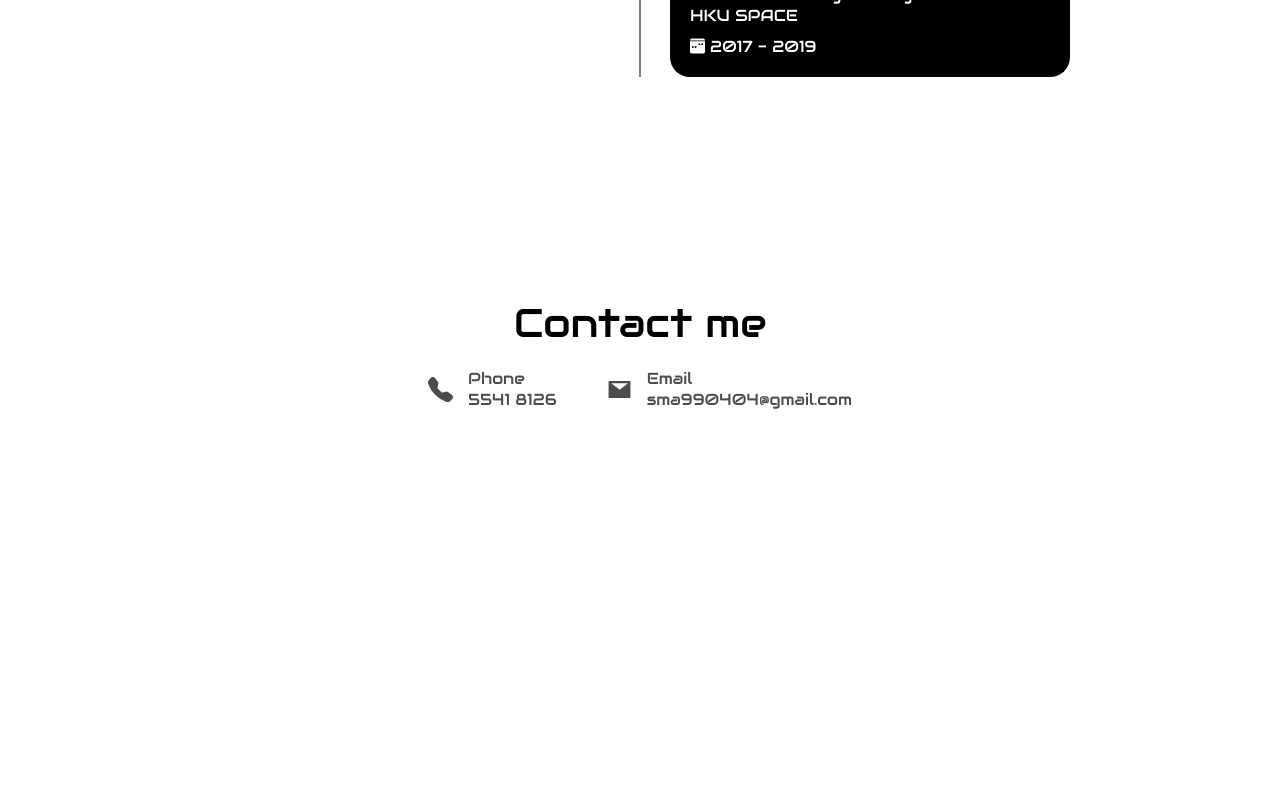
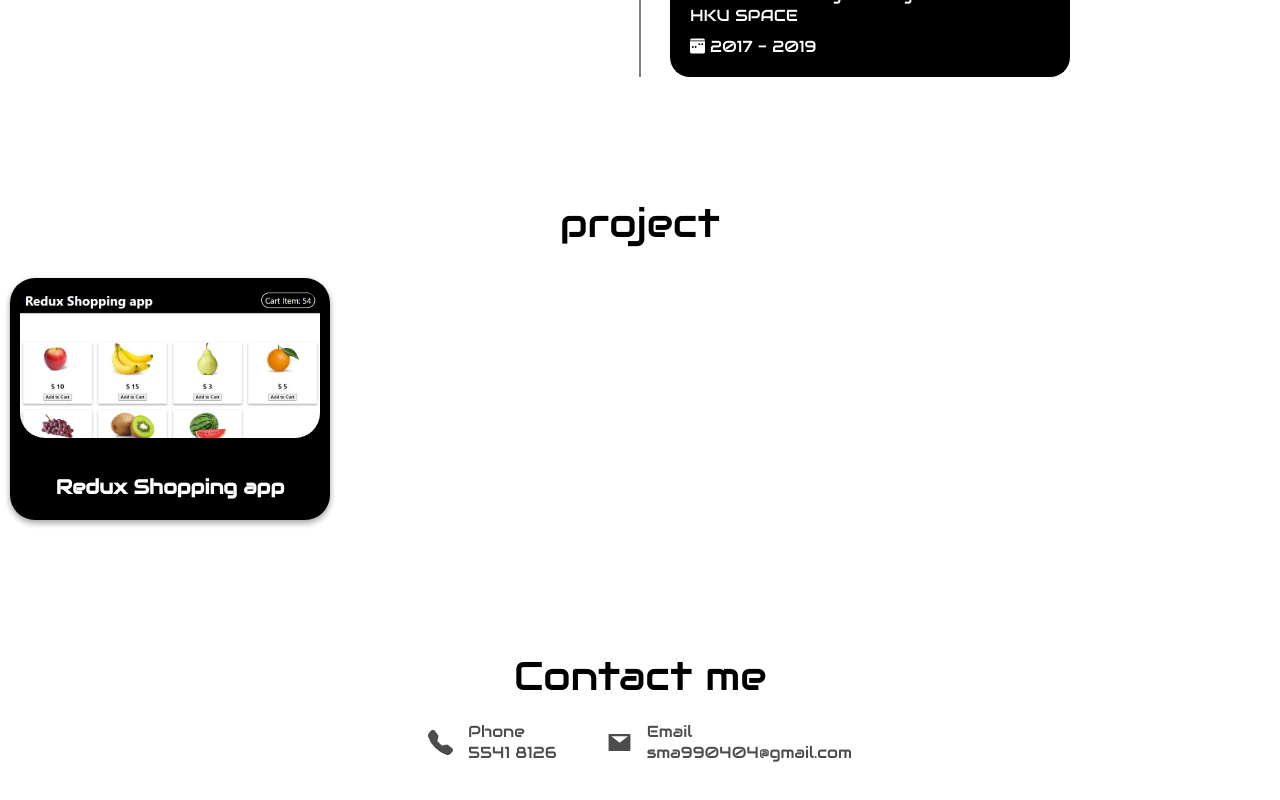
Before and after one commit to Yokkazuki/portfolio, a React (Create React App) app: page /#/home in a window 1280 px wide. Before the commit this address led to /#/. Shown: the part 1452-2252 px from the top of the page. Before the commit the page ends 1962 px from the top, so only its background shows below. Built offline with nearby package versions, Linux system fonts and the light colour scheme.

Commit message:
add project

```diff
--- a/src/components/navigation/Navigation.js
+++ b/src/components/navigation/Navigation.js
@@ -31,6 +31,9 @@ export default function Navigation() {
                         </a>
                         <a className="linkItem" href="#qualification" key="qualification">
                             qualification
+                        </a>
+                        <a className="linkItem" href="#project" key="project">
+                            project
                         </a>
                         <a className="linkItem" href="#contact" key="contact">
                             contact
--- a/src/components/navigation/Navigation.scss
+++ b/src/components/navigation/Navigation.scss
@@ -11,7 +11,7 @@
         background-color: $--theme-light-background;
     }
 
-    .navbar a,
+    a,
     a:hover,
     a:focus,
     a:active,
@@ -39,7 +39,7 @@
         background-color: $--theme-dark-background;
     }
 
-    .navbar a,
+    a,
     a:hover,
     a:focus,
     a:active,
--- a/src/components/pages/Container.js
+++ b/src/components/pages/Container.js
@@ -5,6 +5,7 @@ import Introduction from "./Introduction"
 import Contact from "./Contact"
 import Qualification from "./Qualification"
 import AboutMe from "./AboutMe"
+import Project from "./Project"
 import { ThemeContext } from "../../theme/ThemeContext"
 
 export default function Container() {
@@ -18,6 +19,7 @@ export default function Container() {
         <Introduction />
         <AboutMe />
         <Qualification />
+        <Project />
         <Contact />
       </div>
     </div>
--- /dev/null
+++ b/src/components/pages/Project.js
@@ -0,0 +1,27 @@
+import React from "react";
+import "./Project.scss";
+import reduxShoppingAppImage from '../../image/redux_shopping_app_image.jpg';
+
+export default function Project() {
+
+    return <div className="project" id="project">
+
+        <div className="header">
+            project
+        </div>
+
+        <div className="project-list">
+            <a href="https://yokkazuki.github.io/redux-shopping-app" target={"_blank"} rel="noreferrer">
+                <div className="project-card">
+                    <div className="image-container">
+                        <img src={reduxShoppingAppImage} alt="" />
+                    </div>
+                    <div className="title">Redux Shopping app</div>
+                </div>
+            </a>
+        </div>
+    </div>
+
+
+
+}
--- /dev/null
+++ b/src/components/pages/Project.scss
@@ -0,0 +1,46 @@
+@import "../../theme/themeColorConfig.scss";
+
+#theme-dark {
+    .project .project-card {
+        background-color: $--theme-dark-project-background;
+        color: $--theme-dark-project-text;
+    }
+}
+
+#theme-light {
+    .project .project-card {
+        background-color: $--theme-light-project-background;
+        color: $--theme-light-project-text;
+    }
+}
+
+.project .project-list {
+    display: flex;
+}
+
+.project .project-card {
+    box-shadow: 0 3px 6px rgb(0 0 0 / 16%), 0 3px 6px rgb(0 0 0 / 23%);
+    display: flex;
+    flex-direction: column;
+    font-size: 20px;
+    font-weight: bold;
+    margin: 10px;
+    text-align: center;
+    border-radius: 25px;
+
+    .image-container {
+        padding: 10px;
+    }
+
+    img {
+        width: 300px;
+        max-height: 150px;
+        object-fit: cover;
+        object-position: top;
+        border-radius: 25px;
+    }
+
+    .title {
+        margin: 20px auto;
+    }
+}
--- a/src/theme/themeColorConfig.scss
+++ b/src/theme/themeColorConfig.scss
@@ -6,6 +6,8 @@ $--theme-dark-text: white;
 $--theme-dark-text-ligther: #999999;
 $--theme-dark-qulification-background: white;
 $--theme-dark-qulification-text: black;
+$--theme-dark-project-background: white;
+$--theme-dark-project-text: black;
 
 // light //
 $--theme-light-background: white;
@@ -15,3 +17,5 @@ $--theme-light-text: #4c4c4c;
 $--theme-light-text-ligther: #999999;
 $--theme-light-qulification-background: black;
 $--theme-light-qulification-text: white;
+$--theme-light-project-background: black;
+$--theme-light-project-text: white;
```
Also changed, not shown: src/image/redux_shopping_app_image.jpg (added).
